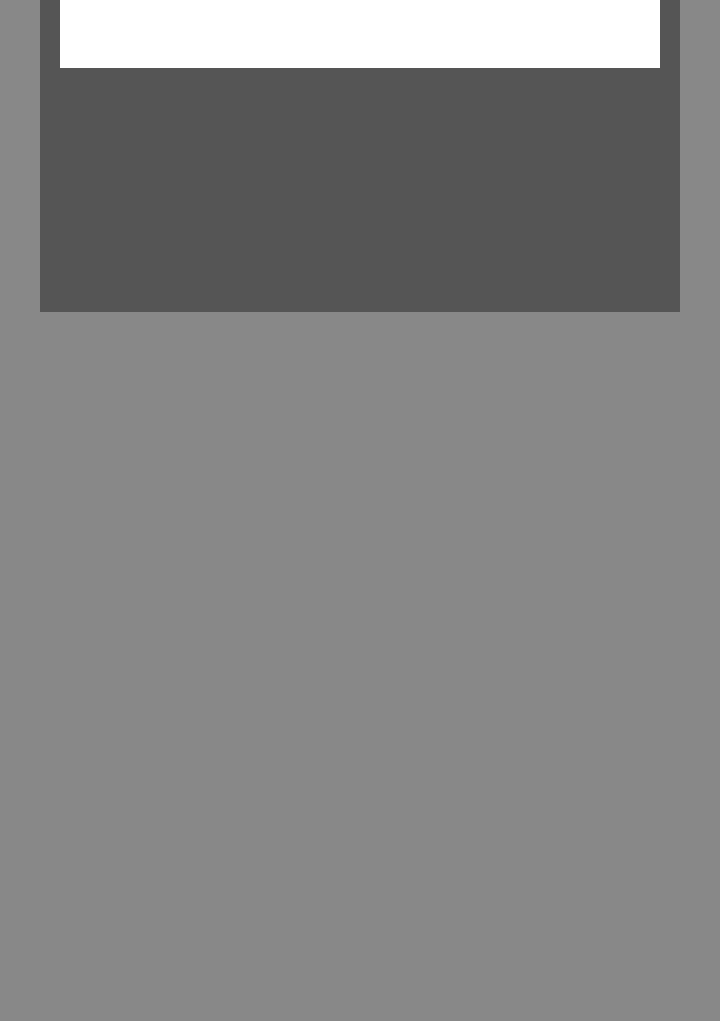
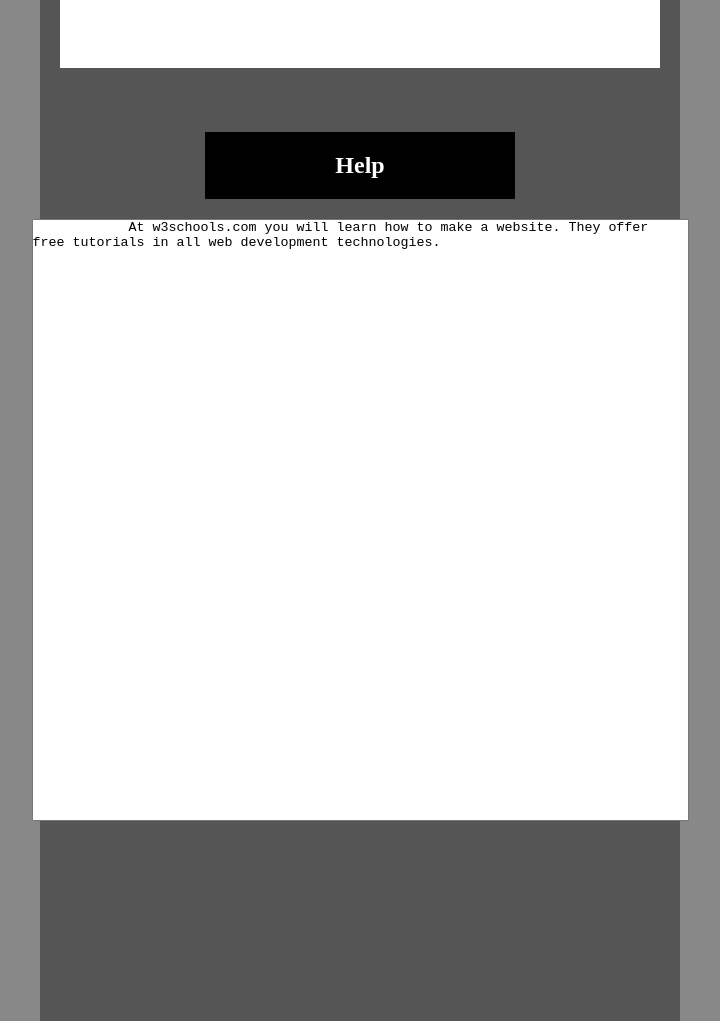
Before and after one commit to stanleyyoga123/grafkom-project-1, a website with bundled scripts: page public/index.html in a window 1280 px wide. Shown: the part 800-1821 px from the top of the page, without its empty margins (280-1000 px from the left). Before the commit the page ends 1112 px from the top, so only its background shows below. Built offline with nearby package versions, Linux system fonts and the light colour scheme.

Commit message:
feat: add help part

```diff
--- a/public/index.html
+++ b/public/index.html
@@ -56,7 +56,16 @@
         <div style="height: 600; width: 600; margin-bottom: 40px;">
             <canvas id="glCanvas" width="600" height="600"></canvas>
         </div>
-        <div style="height: 200px; max-height: 20%;"></div>
+
+        <div class="help">
+            <h2> Help </h2>
+
+        </div>
+
+        <textarea class="" rows="40" cols="80" readonly >
+            At w3schools.com you will learn how to make a website. They offer free tutorials in all web development technologies.
+        </textarea>
+        <div style="height: 200px; max-height: 10%;"></div>
     </main>
 </body>
 </html>
--- a/public/static/css/main.css
+++ b/public/static/css/main.css
@@ -22,6 +22,10 @@ main {
 
 canvas {
     background-color: #FFFFFF;
+}
+
+textarea {
+    resize: none;
 }
 
 .title {
@@ -65,3 +69,11 @@ canvas {
 .menu-item input {
     margin: 5px 10px;
 }
+
+.help {
+    padding: 20px 130px;
+    margin: 20px 0;
+    background-color: black;
+    color: white;
+    font-weight: 500;
+}
```
